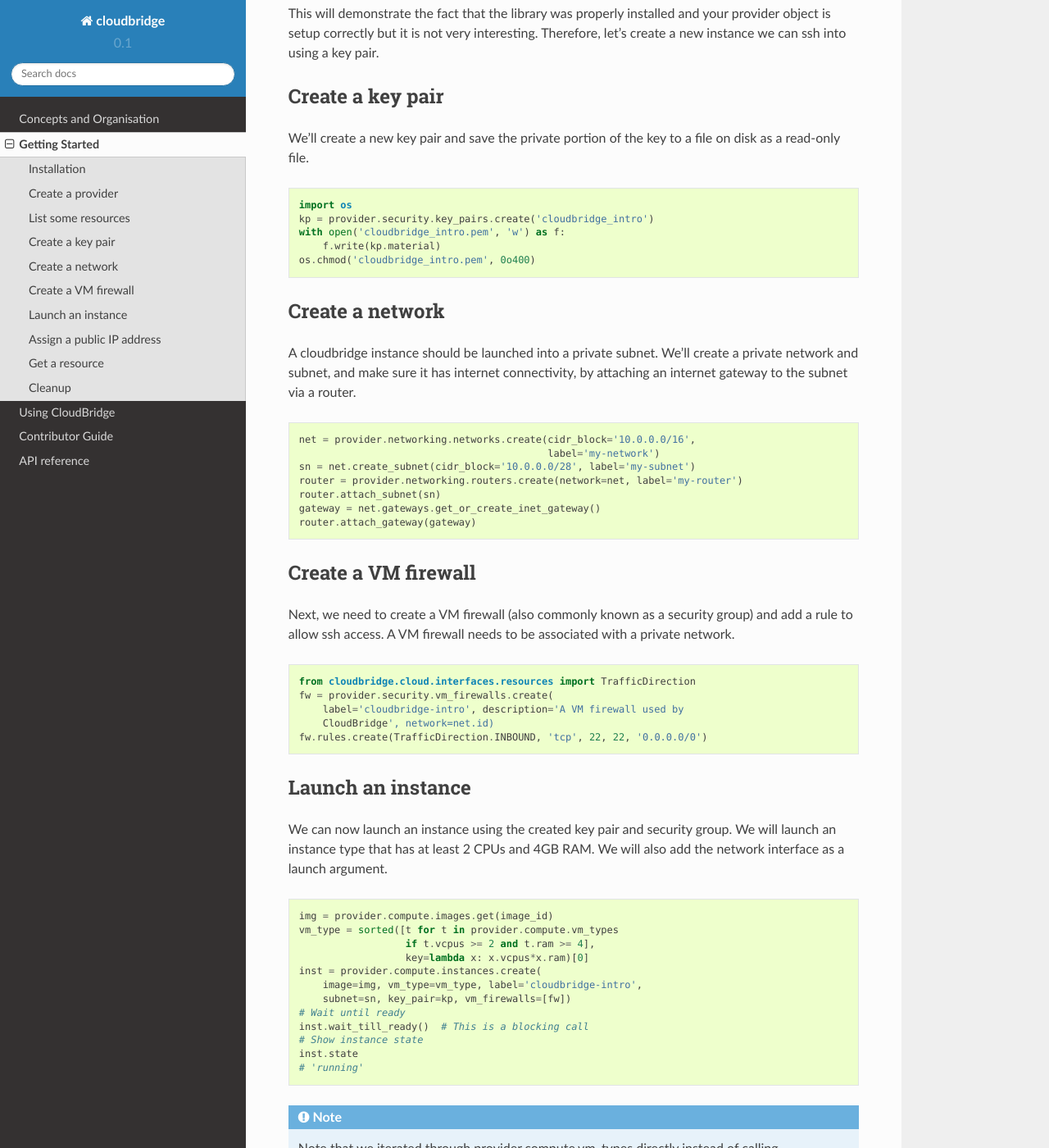
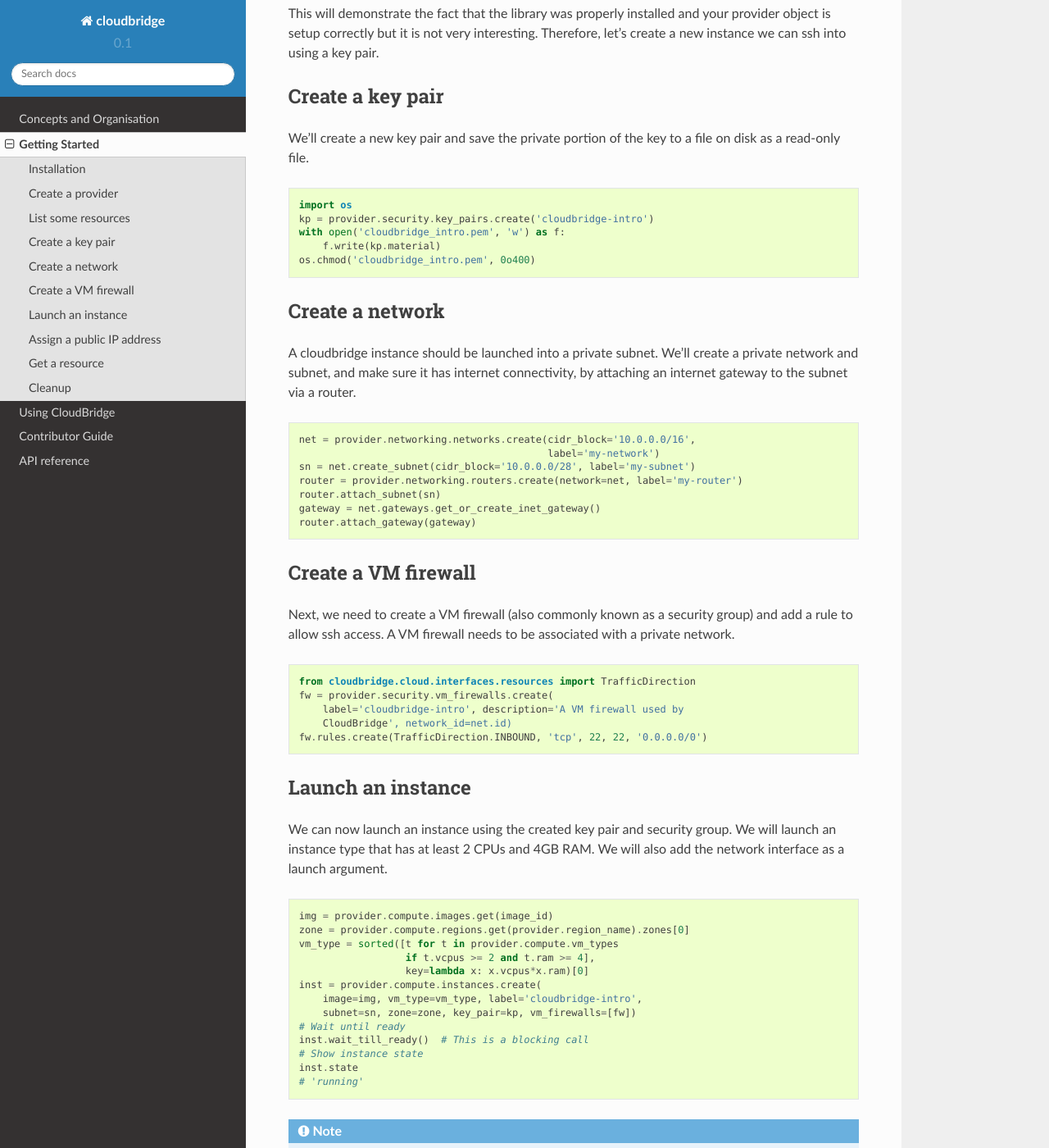
Before and after one commit to CloudVE/cloudbridge, a Sphinx documentation site: the page built from docs/getting_started.rst, in a window 1280 px wide and 1400 px high, scrolled down 1847 px. Shown: the whole window at 82% size. Built offline with Sphinx 7.4.7 and the Read the Docs theme 2.0.0, drawn with Linux system fonts in a browser that asks for light colours; some of the changed text lies outside the part shown.

Commit message:
Fixed documentation errors. Ref: https://github.com/CloudVE/cloudbridge/issues/150

```diff
--- a/docs/getting_started.rst
+++ b/docs/getting_started.rst
@@ -103,7 +103,7 @@ on disk as a read-only file.
 .. code-block:: python
 
     import os
-    kp = provider.security.key_pairs.create('cloudbridge_intro')
+    kp = provider.security.key_pairs.create('cloudbridge-intro')
     with open('cloudbridge_intro.pem', 'w') as f:
         f.write(kp.material)
     os.chmod('cloudbridge_intro.pem', 0o400)
@@ -136,7 +136,7 @@ a private network.
     from cloudbridge.cloud.interfaces.resources import TrafficDirection
     fw = provider.security.vm_firewalls.create(
         label='cloudbridge-intro', description='A VM firewall used by
-        CloudBridge', network=net.id)
+        CloudBridge', network_id=net.id)
     fw.rules.create(TrafficDirection.INBOUND, 'tcp', 22, 22, '0.0.0.0/0')
 
 Launch an instance
@@ -148,12 +148,13 @@ also add the network interface as a launch argument.
 .. code-block:: python
 
     img = provider.compute.images.get(image_id)
+    zone = provider.compute.regions.get(provider.region_name).zones[0]
     vm_type = sorted([t for t in provider.compute.vm_types
                       if t.vcpus >= 2 and t.ram >= 4],
                       key=lambda x: x.vcpus*x.ram)[0]
     inst = provider.compute.instances.create(
         image=img, vm_type=vm_type, label='cloudbridge-intro',
-        subnet=sn, key_pair=kp, vm_firewalls=[fw])
+        subnet=sn, zone=zone, key_pair=kp, vm_firewalls=[fw])
     # Wait until ready
     inst.wait_till_ready()  # This is a blocking call
     # Show instance state
@@ -201,7 +202,7 @@ listed in order to help map each resource with the service that handles it.
 
     # Key Pair
     kp = provider.security.key_pairs.get('keypair ID')
-    kp_list = provider.security.key_pairs.find(name='cloudbridge_intro')
+    kp_list = provider.security.key_pairs.find(name='cloudbridge-intro')
     kp = kp_list[0]
 
     # Network
--- a/docs/topics/design_decisions.rst
+++ b/docs/topics/design_decisions.rst
@@ -15,7 +15,7 @@ Require zone parameter when creating a default subnet
   time. Another factor influencing the decision was the example of creating a
   volume followed by creating an instance with presumably the two needing to be
   in the same zone. By requiring the zone across the board, it is less likely to
-  lead to a miss match. (Related to 63_.)
+  lead to a mismatch. (Related to 63_.)
 
 Resource identification, naming, and labeling
 ---------------------------------------------
```
Also changed, not shown: docs/topics/launch.rst (+5 -4 lines), docs/topics/networking.rst (+4 -4 lines), 2 other files.
